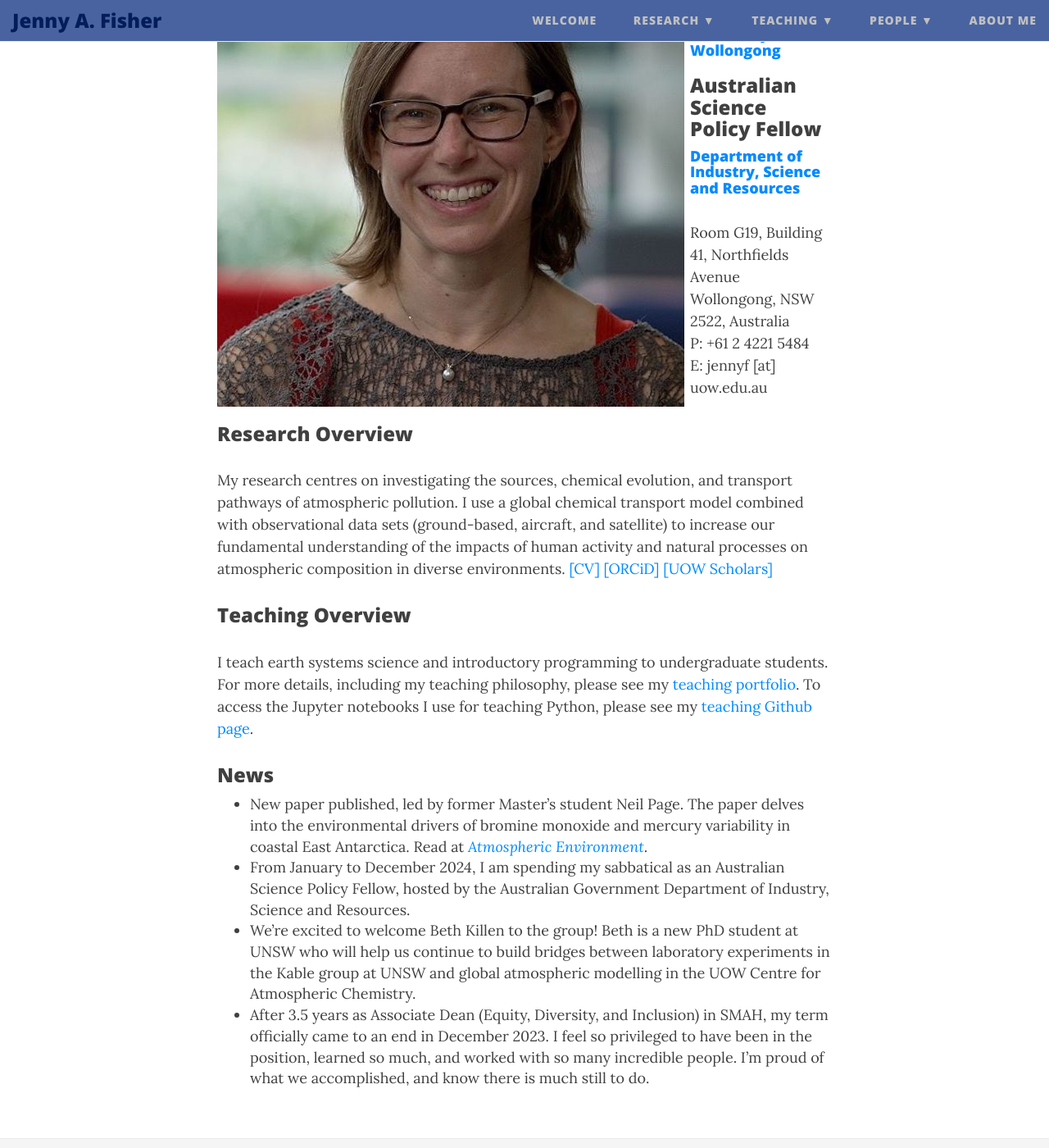
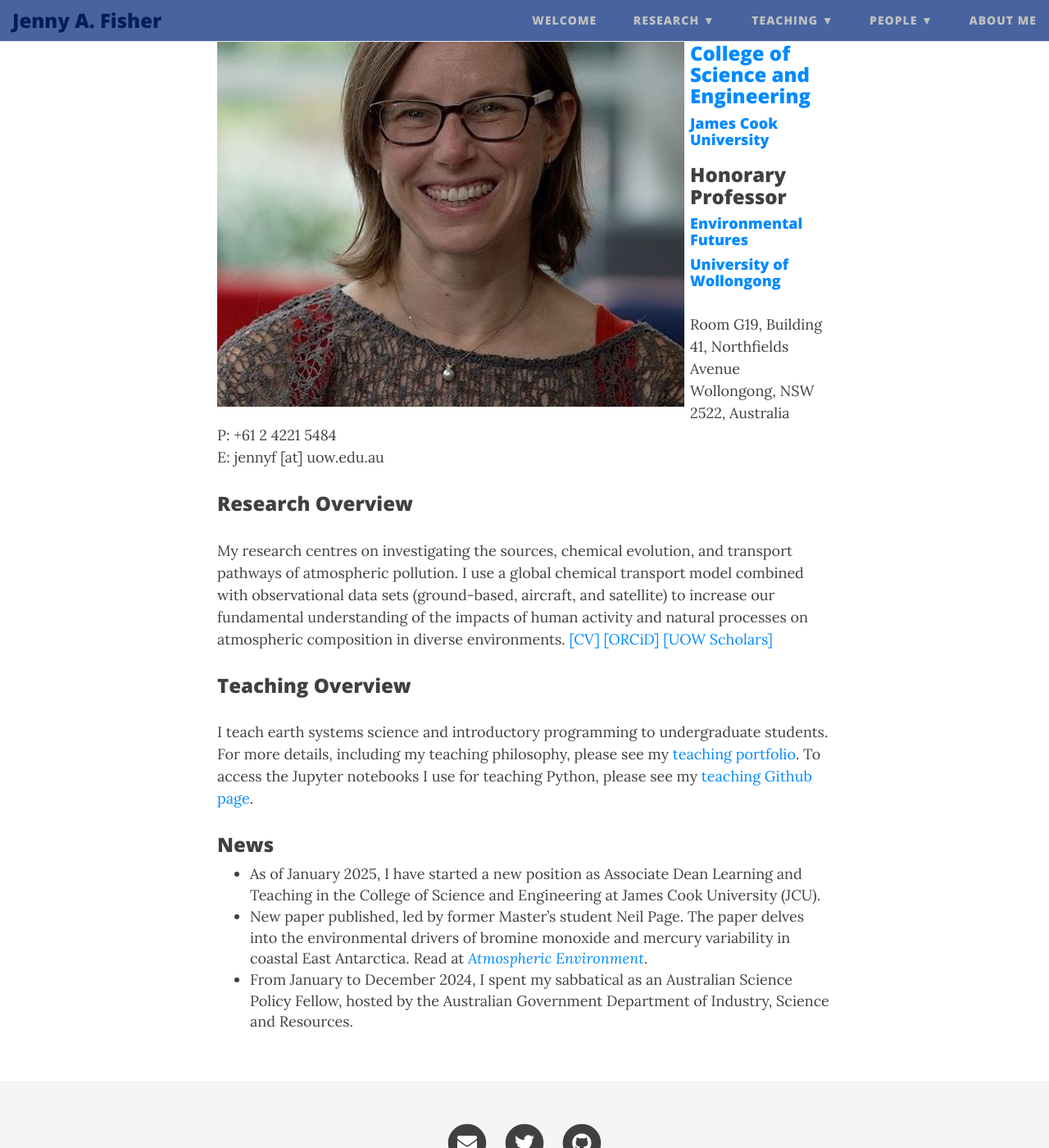
Before and after one commit to jennyfisher/jennyfisher.github.io, a Jekyll site: the page built from index.md, in a window 1280 px wide and 1400 px high, scrolled down 234 px. Shown: the whole window at 82% size. Built offline with Jekyll 4.4.1, drawn with Linux system fonts in a browser that asks for light colours; nearby versions of some CDN libraries; some of the changed text lies outside the part shown.

Commit message:
Update index.md

```diff
--- a/index.md
+++ b/index.md
@@ -4,12 +4,13 @@ use-site-title: true
 ---
 
 ![profile-pic](img/profile_pic_AAS.jpeg){:style="float: left;margin-right: 7px;:class="img-responsive"}
-### Professor
-#### [Centre for Atmospheric Chemistry](https://www.uow.edu.au/science-medicine-health/research/centre-for-atmospheric-chemistry/)<br />
+### Associate Dean Teaching & Learning
+### [College of Science and Engineering](https://www.jcu.edu.au/college-of-science-and-engineering)
+#### [James Cook University](https://www.jcu.edu.au)
+
+### Honorary Professor
+#### [Environmental Futures](https://www.uow.edu.au/science-medicine-health/research/environmental-futures/)<br />
 #### [University of Wollongong](https://www.uow.edu.au/)
-
-### Australian Science Policy Fellow
-#### [Department of Industry, Science and Resources](https://www.industry.gov.au/)
 
 Room G19, Building 41, Northfields Avenue
 Wollongong, NSW 2522, Australia
@@ -23,7 +24,6 @@ My research centres on investigating the sources, chemical evolution, and transp
 I teach earth systems science and introductory programming to undergraduate students. For more details, including my teaching philosophy, please see my [teaching portfolio](https://sites.google.com/view/jfisher-teaching-portfolio/home). To access the Jupyter notebooks I use for teaching Python, please see my [teaching Github page](https://jennyfisher.github.io/computing-modelling-earthsci/).
 
 ### News
+- As of January 2025, I have started a new position as Associate Dean Learning and Teaching in the College of Science and Engineering at James Cook University (JCU).
 - New paper published, led by former Master's student Neil Page. The paper delves into the environmental drivers of bromine monoxide and mercury variability in coastal East Antarctica. Read at [*Atmospheric Environment*](https://doi.org/10.1016/j.atmosenv.2024.120918).
-- From January to December 2024, I am spending my sabbatical as an Australian Science Policy Fellow, hosted by the Australian Government Department of Industry, Science and Resources.
-- We're excited to welcome Beth Killen to the group! Beth is a new PhD student at UNSW who will help us continue to build bridges between laboratory experiments in the Kable group at UNSW and global atmospheric modelling in the UOW Centre for Atmospheric Chemistry.
-- After 3.5 years as Associate Dean (Equity, Diversity, and Inclusion) in SMAH, my term officially came to an end in December 2023. I feel so privileged to have been in the position, learned so much, and worked with so many incredible people. I'm proud of what we accomplished, and know there is much still to do.
+- From January to December 2024, I spent my sabbatical as an Australian Science Policy Fellow, hosted by the Australian Government Department of Industry, Science and Resources.
```
